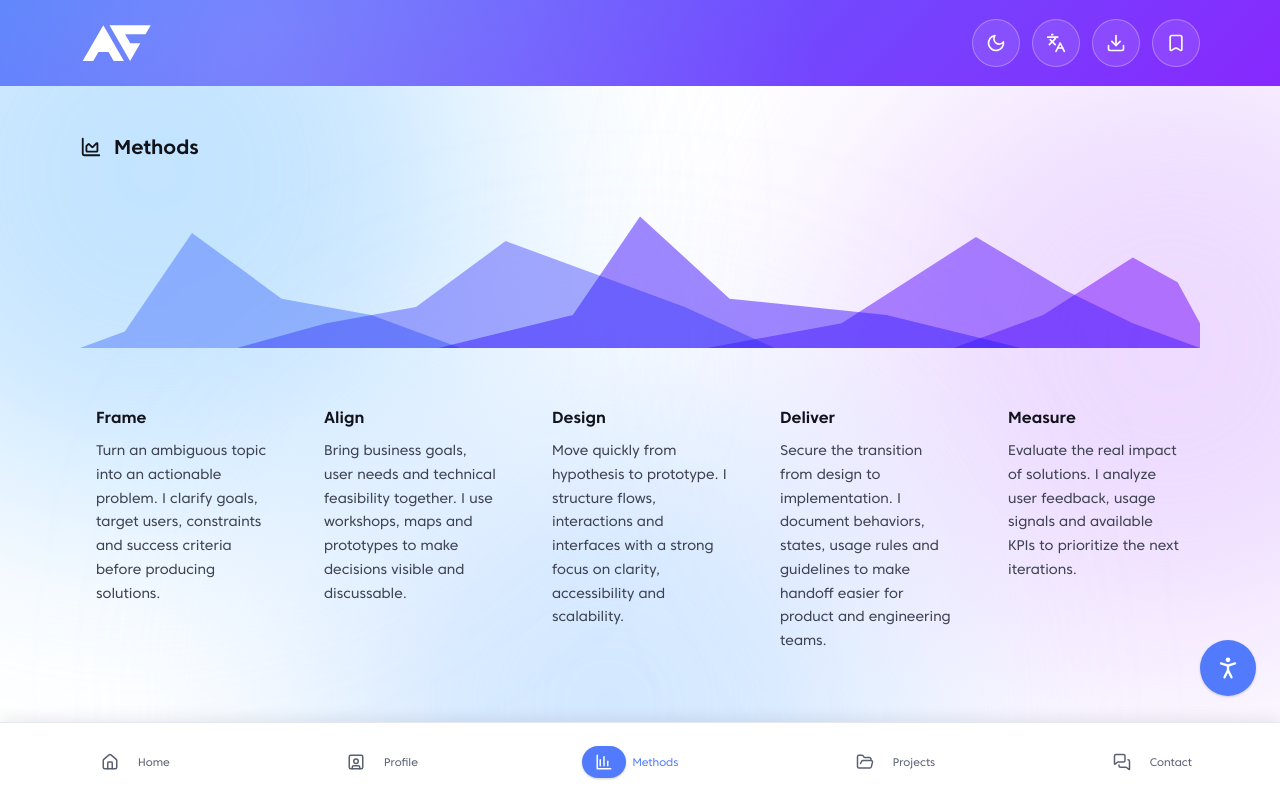
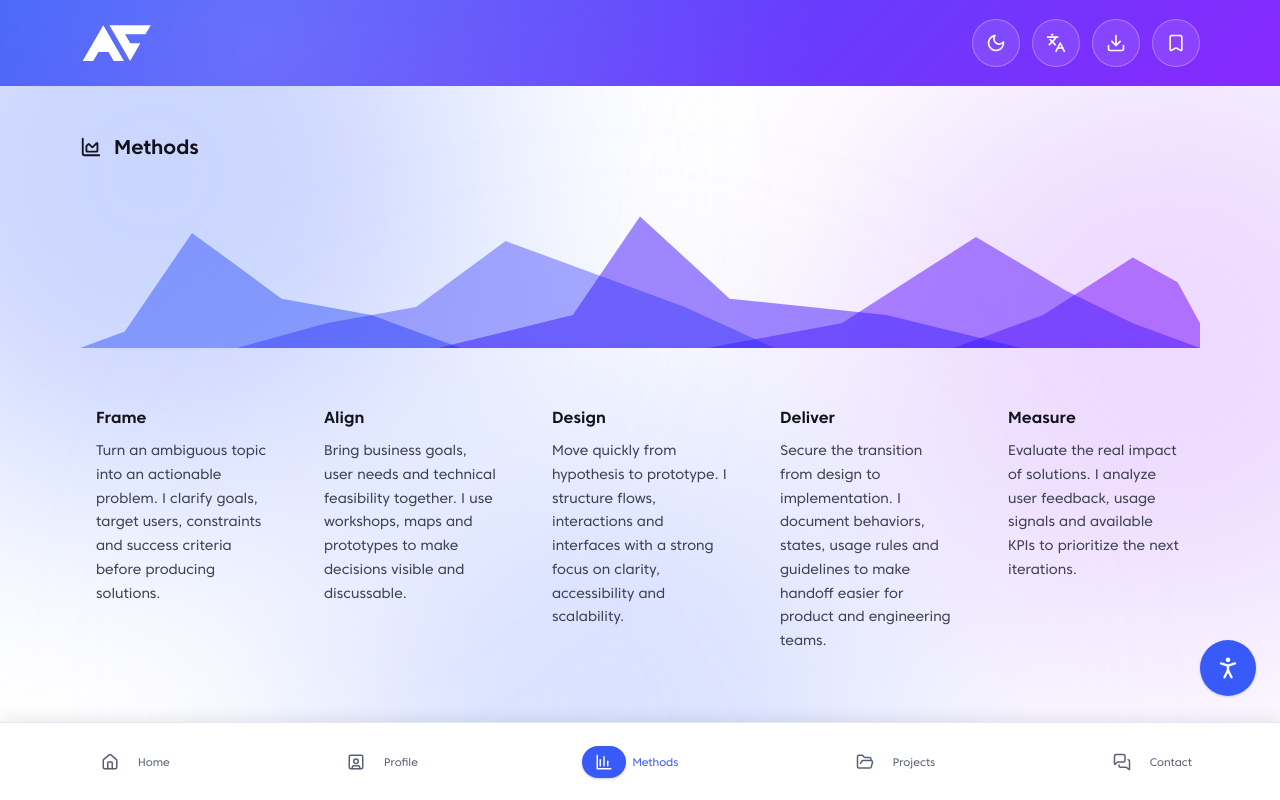
Before and after one commit to frederick-armando/react_portfolio, a React (Vite) app: page /methodes in a window 1280 px wide. Built offline with nearby package versions, Linux system fonts and the light colour scheme.

Commit message:
Update primary color system

```diff
--- a/index.html
+++ b/index.html
@@ -4,7 +4,7 @@
 <head>
   <meta charset="UTF-8" />
   <meta name="viewport" content="width=device-width, initial-scale=1.0" />
-  <meta name="theme-color" content="#517bfc" />
+  <meta name="theme-color" content="#385AF9" />
 
   <!-- Preload only the most used weight (500) -->
   <link rel="preload" href="/fonts/core-sans/core-sans-c-55-medium.woff2" as="font" type="font/woff2" crossorigin />
@@ -104,18 +104,24 @@
       --font-family: 'Core Sans C', 'Core Sans C Fallback', 'Segoe UI', sans-serif;
       --color-surface: #ffffff;
       --color-body: #3e4250;
-      --color-primary: #517bfc;
-      --color-primary-600: #3b50c4;
+      --color-primary: #385AF9;
+      --color-primary-600: #385AF9;
+      --color-primary-action: #385AF9;
+      --color-primary-action-text: #ffffff;
+      --color-focus: #385AF9;
       --header-height: 86px;
-      --gradient-start: #517bfc;
+      --gradient-start: #385AF9;
       --gradient-end: #8728fe;
     }
 
     [data-theme="dark"] {
       --color-surface: #14151f;
       --color-body: #b0b3c4;
-      --color-primary: #6d93ff;
-      --color-primary-600: #5a7de8;
+      --color-primary: #8DA2FF;
+      --color-primary-600: #A5B4FF;
+      --color-primary-action: #385AF9;
+      --color-primary-action-text: #ffffff;
+      --color-focus: #A5B4FF;
     }
 
     @media (max-width: 720px) {
@@ -180,7 +186,7 @@
         : (window.matchMedia && window.matchMedia('(prefers-color-scheme: dark)').matches ? 'dark' : 'light');
       document.documentElement.setAttribute('data-theme', theme);
       var meta = document.querySelector('meta[name="theme-color"]');
-      if (meta) meta.setAttribute('content', theme === 'dark' ? '#14151f' : '#517bfc');
+      if (meta) meta.setAttribute('content', theme === 'dark' ? '#14151f' : '#385AF9');
     })();
   </script>
   <script>
--- a/src/components/MethodsWave.jsx
+++ b/src/components/MethodsWave.jsx
@@ -3,7 +3,7 @@ export default function MethodsWave({ hoveredIndex, onHover }) {
     {
       // Recherches: Sharp and early
       d: "M0 180 L40 160 L100 40 L180 120 L260 140 L340 180 Z",
-      color: "#517bfc", opacity: 0.6
+      color: "#385AF9", opacity: 0.6
     },
     {
       // Analyses: More jagged
--- a/src/pages/ProjectCaseStudy.jsx
+++ b/src/pages/ProjectCaseStudy.jsx
@@ -117,7 +117,7 @@ const ExecutiveSummary = ({ content }) => {
     <section
       className="case-study-section case-study-section--summary"
       style={{
-        backgroundColor: 'rgba(109, 147, 255, 0.12)',
+        backgroundColor: 'color-mix(in srgb, var(--color-primary) 14%, transparent)',
         padding: '1.5rem',
         borderLeft: '4px solid var(--color-primary)',
         borderRadius: '0 28px 28px 0',
--- a/src/styles/Accessibility.css
+++ b/src/styles/Accessibility.css
@@ -205,9 +205,9 @@
 }
 
 .a11y-btn.active {
-  background-color: var(--color-primary, #007bff);
-  color: white;
-  border-color: var(--color-primary, #007bff);
+  background-color: var(--color-primary-action, var(--color-primary));
+  color: var(--color-primary-action-text, #fff);
+  border-color: var(--color-primary-action, var(--color-primary));
 }
 
 .a11y-btn-reset {
@@ -460,7 +460,7 @@ body.a11y-big-cursor .a11y-fab {
 /* Enhanced Focus */
 body.a11y-enhanced-focus *:focus,
 body.a11y-enhanced-focus *:focus-visible {
-  outline: 4px solid var(--color-primary, #007bff) !important;
+  outline: 4px solid var(--color-focus, var(--color-primary)) !important;
   outline-offset: 4px !important;
   box-shadow: none !important;
 }
--- a/src/styles/base.css
+++ b/src/styles/base.css
@@ -33,7 +33,7 @@ button {
 
 a:focus-visible,
 button:focus-visible {
-  outline: 2px solid var(--color-primary);
+  outline: 2px solid var(--color-focus, var(--color-primary));
   outline-offset: 2px;
 }
 
@@ -384,23 +384,23 @@ button:focus-visible {
   display: inline-flex;
   align-items: center;
   justify-content: center;
-  background: var(--color-primary);
-  color: #fff;
+  background: var(--color-primary-action, var(--color-primary));
+  color: var(--color-primary-action-text, #fff);
   font-size: 0.6875rem;
   font-weight: 700;
   line-height: 1;
   border: 1.5px solid #fff;
-  box-shadow: 0 4px 10px rgba(59, 91, 255, 0.18);
+  box-shadow: 0 4px 10px rgba(56, 90, 249, 0.18);
 }
 
 .btn--primary {
-  background: var(--color-primary);
-  color: #fff;
+  background: var(--color-primary-action, var(--color-primary));
+  color: var(--color-primary-action-text, #fff);
 }
 
 .btn--primary .btn__badge {
   background: #fff;
-  color: var(--color-primary);
+  color: var(--color-primary-action, var(--color-primary));
 }
 
 .btn--secondary {
@@ -688,7 +688,7 @@ button:focus-visible {
   right: 0;
   z-index: 12;
   height: 4px;
-  background: rgba(59, 91, 255, 0.12);
+  background: rgba(56, 90, 249, 0.12);
   pointer-events: none;
 }
 
@@ -815,8 +815,8 @@ button:focus-visible {
 .project-stage__card-link:focus-visible .project-stage__card {
   transform: translateY(-6px);
   box-shadow:
-    0 20px 32px rgba(59, 91, 255, 0.14),
-    0 10px 14px rgba(59, 91, 255, 0.08);
+    0 20px 32px rgba(56, 90, 249, 0.14),
+    0 10px 14px rgba(56, 90, 249, 0.08);
 }
 
 .project-stage__card-link:focus-visible {
@@ -824,7 +824,7 @@ button:focus-visible {
 }
 
 .project-stage__card-link:focus-visible .project-stage__card {
-  box-shadow: var(--focus-ring), 0 20px 32px rgba(59, 91, 255, 0.14);
+  box-shadow: var(--focus-ring), 0 20px 32px rgba(56, 90, 249, 0.14);
 }
 
 .project-artwork {
@@ -1013,7 +1013,7 @@ button:focus-visible {
   margin: 16px 16px 0;
   padding: 10px 0;
   border-radius: 12px;
-  background: var(--color-primary);
+  background: var(--color-primary-action, var(--color-primary));
   color: #ffffff;
   text-align: center;
   font-size: 0.6875rem;
@@ -1319,7 +1319,7 @@ button:focus-visible {
   height: 44px;
   margin: 20px 16px 0;
   border-radius: 14px;
-  background: var(--color-primary);
+  background: var(--color-primary-action, var(--color-primary));
 }
 
 .project-artwork__canvas--mobioos .project-monitor {
@@ -1788,7 +1788,7 @@ button:focus-visible {
   padding: 18px 16px;
   border-radius: 18px;
   background: #f4f7fd;
-  box-shadow: inset 0 0 0 1px rgba(59, 91, 255, 0.04);
+  box-shadow: inset 0 0 0 1px rgba(56, 90, 249, 0.04);
 }
 
 .case-study-metric svg {
@@ -2093,7 +2093,7 @@ button:focus-visible {
 }
 
 .contact-detail__line a:hover {
-  background: rgba(59, 91, 255, 0.08);
+  background: rgba(56, 90, 249, 0.08);
   transform: translateY(-1px);
 }
 
@@ -2104,7 +2104,7 @@ button:focus-visible {
 
 .contact-detail__line a:focus-visible {
   outline: none;
-  background: rgba(59, 91, 255, 0.12);
+  background: rgba(56, 90, 249, 0.12);
   box-shadow: var(--focus-ring);
 }
 
@@ -2115,7 +2115,7 @@ button:focus-visible {
 
 .contact-detail__line a:active {
   transform: translateY(0);
-  background: rgba(59, 91, 255, 0.16);
+  background: rgba(56, 90, 249, 0.16);
 }
 
 .contact-detail__line a:active::after {
@@ -2231,14 +2231,14 @@ button:focus-visible {
 }
 
 .nav-item--active .nav-item__icon {
-  background: var(--color-primary);
+  background: var(--color-primary-action, var(--color-primary));
   color: #fff;
   box-shadow: var(--elevation-2);
 }
 
 .nav-item--active .nav-item__badge {
-  background: var(--color-primary);
-  box-shadow: 0 4px 10px rgba(59, 91, 255, 0.18);
+  background: var(--color-primary-action, var(--color-primary));
+  box-shadow: 0 4px 10px rgba(56, 90, 249, 0.18);
 }
 
 .nav-item:hover {
@@ -2248,7 +2248,7 @@ button:focus-visible {
 
 .nav-item:hover .nav-item__icon {
   color: var(--color-primary);
-  background: rgba(59, 91, 255, 0.12);
+  background: rgba(56, 90, 249, 0.12);
   box-shadow: var(--elevation-1);
 }
 
@@ -2258,8 +2258,8 @@ button:focus-visible {
 }
 
 .nav-item:hover .nav-item__badge {
-  background: var(--color-primary);
-  box-shadow: 0 4px 10px rgba(59, 91, 255, 0.18);
+  background: var(--color-primary-action, var(--color-primary));
+  box-shadow: 0 4px 10px rgba(56, 90, 249, 0.18);
 }
 
 .nav-item:hover .nav-item__icon::after {
@@ -2274,7 +2274,7 @@ button:focus-visible {
 
 .nav-item:focus-visible .nav-item__icon {
   color: var(--color-primary);
-  background: rgba(59, 91, 255, 0.14);
+  background: rgba(56, 90, 249, 0.14);
   box-shadow: var(--focus-ring), var(--elevation-1);
 }
 
@@ -2301,13 +2301,13 @@ button:focus-visible {
 }
 
 .nav-item--active:hover .nav-item__icon {
-  background: var(--color-primary);
+  background: var(--color-primary-action, var(--color-primary));
   color: #ffffff;
   box-shadow: var(--elevation-3);
 }
 
 .nav-item--active:focus-visible .nav-item__icon {
-  background: var(--color-primary);
+  background: var(--color-primary-action, var(--color-primary));
   color: #ffffff;
   box-shadow: var(--focus-ring), var(--elevation-3);
 }
@@ -2908,7 +2908,7 @@ button:focus-visible {
 }
 
 [data-theme="dark"] .btn--secondary .btn__badge {
-  border-color: rgba(109, 147, 255, 0.12);
+  border-color: rgba(141, 162, 255, 0.12);
 }
 
 /* Methods wave: keep original colors by switching off multiply blend */
@@ -2927,27 +2927,27 @@ button:focus-visible {
 }
 
 [data-theme="dark"] .nav-item:hover .nav-item__icon {
-  background: rgba(109, 147, 255, 0.14);
+  background: rgba(141, 162, 255, 0.14);
 }
 
 [data-theme="dark"] .nav-item:focus-visible .nav-item__icon {
-  background: rgba(109, 147, 255, 0.18);
+  background: rgba(165, 180, 255, 0.18);
 }
 
 [data-theme="dark"] .nav-item--active .nav-item__icon {
-  background: var(--color-primary);
+  background: var(--color-primary-action, #385AF9);
   color: #fff;
 }
 
 [data-theme="dark"] .nav-item--active .nav-item__badge,
 [data-theme="dark"] .nav-item--active:hover .nav-item__badge {
-  background: var(--color-primary);
+  background: var(--color-primary-action, #385AF9);
   color: #fff;
   border-color: #1a1b28;
 }
 
 [data-theme="dark"] .nav-item--active:hover .nav-item__icon {
-  background: var(--color-primary);
+  background: var(--color-primary-action, #385AF9);
   color: #fff;
 }
 
@@ -2965,8 +2965,8 @@ button:focus-visible {
 }
 
 [data-theme="dark"] .case-study-metric {
-  background: rgba(109, 147, 255, 0.06);
-  box-shadow: inset 0 0 0 1px rgba(109, 147, 255, 0.08);
+  background: rgba(141, 162, 255, 0.06);
+  box-shadow: inset 0 0 0 1px rgba(141, 162, 255, 0.08);
 }
 
 [data-theme="dark"] .case-study-process {
@@ -3010,7 +3010,7 @@ button:focus-visible {
 
 /* Methods card */
 [data-theme="dark"] .methods-card:hover {
-  background: rgba(109, 147, 255, 0.08);
+  background: rgba(141, 162, 255, 0.08);
 }
 
 /* Project stage card */
@@ -3052,15 +3052,15 @@ button:focus-visible {
 
 /* Contact page */
 [data-theme="dark"] .contact-detail__line a:hover {
-  background: rgba(109, 147, 255, 0.12);
+  background: rgba(141, 162, 255, 0.12);
 }
 
 [data-theme="dark"] .contact-detail__line a:focus-visible {
-  background: rgba(109, 147, 255, 0.16);
+  background: rgba(141, 162, 255, 0.16);
 }
 
 [data-theme="dark"] .contact-detail__line a:active {
-  background: rgba(109, 147, 255, 0.2);
+  background: rgba(141, 162, 255, 0.2);
 }
 
 /* Tooltips */
@@ -3087,7 +3087,7 @@ button:focus-visible {
 }
 
 [data-theme="dark"] .project-phone__analysis {
-  background: rgba(109, 147, 255, 0.08);
+  background: rgba(141, 162, 255, 0.08);
 }
 
 [data-theme="dark"] .project-phone__analysis span {
@@ -3096,7 +3096,7 @@ button:focus-visible {
 
 /* Autoplay progress bar */
 [data-theme="dark"] .project-autoplay-progress {
-  background: rgba(109, 147, 255, 0.08);
+  background: rgba(141, 162, 255, 0.08);
 }
 
 /* Theme toggle animation (only if user hasn't disabled motion) */
--- a/src/styles/pages.css
+++ b/src/styles/pages.css
@@ -561,7 +561,7 @@
   right: 0;
   z-index: 12;
   height: 4px;
-  background: rgba(59, 91, 255, 0.12);
+  background: rgba(56, 90, 249, 0.12);
   pointer-events: none;
 }
 
@@ -688,8 +688,8 @@
 .project-stage__card-link:focus-visible .project-stage__card {
   transform: translateY(-6px);
   box-shadow:
-    0 20px 32px rgba(59, 91, 255, 0.14),
-    0 10px 14px rgba(59, 91, 255, 0.08);
+    0 20px 32px rgba(56, 90, 249, 0.14),
+    0 10px 14px rgba(56, 90, 249, 0.08);
 }
 
 .project-stage__card-link:focus-visible {
@@ -697,7 +697,7 @@
 }
 
 .project-stage__card-link:focus-visible .project-stage__card {
-  box-shadow: var(--focus-ring), 0 20px 32px rgba(59, 91, 255, 0.14);
+  box-shadow: var(--focus-ring), 0 20px 32px rgba(56, 90, 249, 0.14);
 }
 
 .project-artwork {
@@ -1097,7 +1097,7 @@
   padding: 18px 16px;
   border-radius: 18px;
   background: #f4f7fd;
-  box-shadow: inset 0 0 0 1px rgba(59, 91, 255, 0.04);
+  box-shadow: inset 0 0 0 1px rgba(56, 90, 249, 0.04);
 }
 
 .case-study-metric svg {
@@ -1564,7 +1564,7 @@
 }
 
 .contact-detail__line a:hover {
-  background: rgba(59, 91, 255, 0.08);
+  background: rgba(56, 90, 249, 0.08);
   transform: translateY(-1px);
 }
 
@@ -1575,7 +1575,7 @@
 
 .contact-detail__line a:focus-visible {
   outline: none;
-  background: rgba(59, 91, 255, 0.12);
+  background: rgba(56, 90, 249, 0.12);
   box-shadow: var(--focus-ring);
 }
 
@@ -1586,7 +1586,7 @@
 
 .contact-detail__line a:active {
   transform: translateY(0);
-  background: rgba(59, 91, 255, 0.16);
+  background: rgba(56, 90, 249, 0.16);
 }
 
 .contact-detail__line a:active::after {
@@ -1982,8 +1982,8 @@
 }
 
 [data-theme="dark"] .case-study-metric {
-  background: rgba(109, 147, 255, 0.06);
-  box-shadow: inset 0 0 0 1px rgba(109, 147, 255, 0.08);
+  background: rgba(141, 162, 255, 0.06);
+  box-shadow: inset 0 0 0 1px rgba(141, 162, 255, 0.08);
 }
 
 [data-theme="dark"] .case-study-process {
@@ -2017,7 +2017,7 @@
 
 /* Methods card */
 [data-theme="dark"] .methods-card:hover {
-  background: rgba(109, 147, 255, 0.08);
+  background: rgba(141, 162, 255, 0.08);
 }
 
 /* Project stage card */
@@ -2032,15 +2032,15 @@
 
 /* Contact page */
 [data-theme="dark"] .contact-detail__line a:hover {
-  background: rgba(109, 147, 255, 0.12);
+  background: rgba(141, 162, 255, 0.12);
 }
 
 [data-theme="dark"] .contact-detail__line a:focus-visible {
-  background: rgba(109, 147, 255, 0.16);
+  background: rgba(141, 162, 255, 0.16);
 }
 
 [data-theme="dark"] .contact-detail__line a:active {
-  background: rgba(109, 147, 255, 0.2);
+  background: rgba(141, 162, 255, 0.2);
 }
 
 
@@ -2048,7 +2048,7 @@
 
 /* Autoplay progress bar */
 [data-theme="dark"] .project-autoplay-progress {
-  background: rgba(109, 147, 255, 0.08);
+  background: rgba(141, 162, 255, 0.08);
 }
 
 .case-study-image--full {
--- a/src/styles/shell-home.css
+++ b/src/styles/shell-home.css
@@ -31,7 +31,7 @@ button {
 
 a:focus-visible,
 button:focus-visible {
-  outline: 2px solid var(--color-primary);
+  outline: 2px solid var(--color-focus, var(--color-primary));
   outline-offset: 2px;
 }
 
@@ -500,23 +500,23 @@ button:focus-visible {
   display: inline-flex;
   align-items: center;
   justify-content: center;
-  background: var(--color-primary);
-  color: #fff;
+  background: var(--color-primary-action, var(--color-primary));
+  color: var(--color-primary-action-text, #fff);
   font-size: 0.6875rem;
   font-weight: 700;
   line-height: 1;
   border: 1.5px solid #fff;
-  box-shadow: 0 4px 10px rgba(59, 91, 255, 0.18);
+  box-shadow: 0 4px 10px rgba(56, 90, 249, 0.18);
 }
 
 .btn--primary {
-  background: var(--color-primary);
-  color: #fff;
+  background: var(--color-primary-action, var(--color-primary));
+  color: var(--color-primary-action-text, #fff);
 }
 
 .btn--primary .btn__badge {
   background: #fff;
-  color: var(--color-primary);
+  color: var(--color-primary-action, var(--color-primary));
 }
 
 .btn--secondary {
@@ -658,14 +658,14 @@ button:focus-visible {
 }
 
 .nav-item--active .nav-item__icon {
-  background: var(--color-primary);
+  background: var(--color-primary-action, var(--color-primary));
   color: #fff;
   box-shadow: var(--elevation-1);
 }
 
 .nav-item--active .nav-item__badge {
-  background: var(--color-primary);
-  box-shadow: 0 4px 10px rgba(59, 91, 255, 0.18);
+  background: var(--color-primary-action, var(--color-primary));
+  box-shadow: 0 4px 10px rgba(56, 90, 249, 0.18);
 }
 
 .nav-item:hover {
@@ -675,7 +675,7 @@ button:focus-visible {
 
 .nav-item:hover .nav-item__icon {
   color: var(--color-primary);
-  background: rgba(59, 91, 255, 0.12);
+  background: rgba(56, 90, 249, 0.12);
   box-shadow: var(--elevation-1);
 }
 
@@ -685,8 +685,8 @@ button:focus-visible {
 }
 
 .nav-item:hover .nav-item__badge {
-  background: var(--color-primary);
-  box-shadow: 0 4px 10px rgba(59, 91, 255, 0.18);
+  background: var(--color-primary-action, var(--color-primary));
+  box-shadow: 0 4px 10px rgba(56, 90, 249, 0.18);
 }
 
 .nav-item:hover .nav-item__icon::after {
@@ -701,7 +701,7 @@ button:focus-visible {
 
 .nav-item:focus-visible .nav-item__icon {
   color: var(--color-primary);
-  background: rgba(59, 91, 255, 0.14);
+  background: rgba(56, 90, 249, 0.14);
   box-shadow: var(--focus-ring), var(--elevation-1);
 }
 
@@ -728,13 +728,13 @@ button:focus-visible {
 }
 
 .nav-item--active:hover .nav-item__icon {
-  background: var(--color-primary);
+  background: var(--color-primary-action, var(--color-primary));
   color: #ffffff;
   box-shadow: var(--elevation-1);
 }
 
 .nav-item--active:focus-visible .nav-item__icon {
-  background: var(--color-primary);
+  background: var(--color-primary-action, var(--color-primary));
   color: #ffffff;
   box-shadow: var(--focus-ring), var(--elevation-1);
 }
@@ -876,7 +876,7 @@ button:focus-visible {
 }
 
 [data-theme="dark"] .btn--secondary .btn__badge {
-  border-color: rgba(109, 147, 255, 0.12);
+  border-color: rgba(141, 162, 255, 0.14);
 }
 
 /* Bottom nav */
@@ -890,27 +890,27 @@ button:focus-visible {
 }
 
 [data-theme="dark"] .nav-item:hover .nav-item__icon {
-  background: rgba(109, 147, 255, 0.14);
+  background: rgba(141, 162, 255, 0.14);
 }
 
 [data-theme="dark"] .nav-item:focus-visible .nav-item__icon {
-  background: rgba(109, 147, 255, 0.18);
+  background: rgba(165, 180, 255, 0.18);
 }
 
 [data-theme="dark"] .nav-item--active .nav-item__icon {
-  background: var(--color-primary);
+  background: var(--color-primary-action, #385AF9);
   color: #fff;
 }
 
 [data-theme="dark"] .nav-item--active .nav-item__badge,
 [data-theme="dark"] .nav-item--active:hover .nav-item__badge {
-  background: var(--color-primary);
+  background: var(--color-primary-action, #385AF9);
   color: #fff;
   border-color: #1a1b28;
 }
 
 [data-theme="dark"] .nav-item--active:hover .nav-item__icon {
-  background: var(--color-primary);
+  background: var(--color-primary-action, #385AF9);
   color: #fff;
   box-shadow: var(--elevation-1);
 }
--- a/src/styles/tokens.css
+++ b/src/styles/tokens.css
@@ -69,27 +69,30 @@
   --color-muted: #7a8192;
   --color-nav-muted: #596071;
   --color-icon-muted: #596071;
-  --color-primary: #517bfc;
-  --color-primary-600: #3b50c4;
-  --color-primary-100: #eef2ff;
+  --color-primary: #385AF9;
+  --color-primary-600: #385AF9;
+  --color-primary-action: #385AF9;
+  --color-primary-action-text: #ffffff;
+  --color-primary-100: rgba(56, 90, 249, 0.1);
+  --color-focus: #385AF9;
   --color-purple-100: #ede9ff;
   --color-purple-500: #6f5cff;
   --color-border: #e6e8ef;
   --color-surface: #ffffff;
   --mesh-bg: #ffffff;
-  --mesh-blob-1: #8fc8ff;
+  --mesh-blob-1: #9aadff;
   --mesh-blob-2: #d9b8ff;
-  --mesh-blob-3: #abcfff;
+  --mesh-blob-3: #b7c4ff;
   --mesh-blob-opacity: 0.5;
   --mesh-blob-saturation: 1.14;
   --color-shadow: rgba(16, 24, 40, 0.08);
   --color-state-dark: rgba(18, 19, 26, 0.12);
   --color-state-light: rgba(255, 255, 255, 0.22);
 
-  --gradient-start: #517bfc;
+  --gradient-start: #385AF9;
   --gradient-end: #8728fe;
 
-  --wave-1: #7d96ff;
+  --wave-1: #6f86ff;
   --wave-2: #7c89ff;
   --wave-3: #8278ff;
   --wave-4: #8765ff;
@@ -135,7 +138,7 @@
   --elevation-4:
     0 18px 30px rgba(18, 19, 26, 0.18),
     0 10px 12px rgba(18, 19, 26, 0.12);
-  --focus-ring: 0 0 0 3px rgba(81, 123, 252, 0.22);
+  --focus-ring: 0 0 0 3px rgba(56, 90, 249, 0.28);
 }
 
 @media (max-width: 720px) {
@@ -152,9 +155,12 @@
   --color-muted: #7c809a;
   --color-nav-muted: #a1a6c0;
   --color-icon-muted: #7c809a;
-  --color-primary: #6d93ff;
-  --color-primary-600: #5a7de8;
-  --color-primary-100: rgba(109, 147, 255, 0.12);
+  --color-primary: #8DA2FF;
+  --color-primary-600: #A5B4FF;
+  --color-primary-action: #385AF9;
+  --color-primary-action-text: #ffffff;
+  --color-primary-100: rgba(141, 162, 255, 0.14);
+  --color-focus: #A5B4FF;
   --color-purple-100: rgba(111, 92, 255, 0.12);
   --color-purple-500: #8a7aff;
   --color-border: rgba(255, 255, 255, 0.08);
@@ -169,10 +175,10 @@
   --color-state-dark: rgba(255, 255, 255, 0.08);
   --color-state-light: rgba(255, 255, 255, 0.12);
 
-  --gradient-start: #4a6fe0;
+  --gradient-start: #385AF9;
   --gradient-end: #7322d6;
 
-  --wave-1: #5a72cc;
+  --wave-1: #8DA2FF;
   --wave-2: #5c64cc;
   --wave-3: #6258cc;
   --wave-4: #6a4dcc;
@@ -190,7 +196,7 @@
   --elevation-4:
     0 18px 30px rgba(0, 0, 0, 0.52),
     0 10px 12px rgba(0, 0, 0, 0.34);
-  --focus-ring: 0 0 0 3px rgba(109, 147, 255, 0.35);
+  --focus-ring: 0 0 0 3px rgba(165, 180, 255, 0.42);
 }
 
 /* No-JS fallback: respect system preference */
@@ -201,9 +207,12 @@
     --color-muted: #7c809a;
     --color-nav-muted: #a1a6c0;
     --color-icon-muted: #7c809a;
-    --color-primary: #6d93ff;
-    --color-primary-600: #5a7de8;
-    --color-primary-100: rgba(109, 147, 255, 0.12);
+    --color-primary: #8DA2FF;
+    --color-primary-600: #A5B4FF;
+    --color-primary-action: #385AF9;
+    --color-primary-action-text: #ffffff;
+    --color-primary-100: rgba(141, 162, 255, 0.14);
+    --color-focus: #A5B4FF;
     --color-purple-100: rgba(111, 92, 255, 0.12);
     --color-purple-500: #8a7aff;
     --color-border: rgba(255, 255, 255, 0.08);
@@ -217,9 +226,9 @@
     --color-shadow: rgba(0, 0, 0, 0.32);
     --color-state-dark: rgba(255, 255, 255, 0.08);
     --color-state-light: rgba(255, 255, 255, 0.12);
-    --gradient-start: #4a6fe0;
+    --gradient-start: #385AF9;
     --gradient-end: #7322d6;
-    --wave-1: #5a72cc;
+    --wave-1: #8DA2FF;
     --wave-2: #5c64cc;
     --wave-3: #6258cc;
     --wave-4: #6a4dcc;
@@ -236,6 +245,6 @@
     --elevation-4:
       0 18px 30px rgba(0, 0, 0, 0.52),
       0 10px 12px rgba(0, 0, 0, 0.34);
-    --focus-ring: 0 0 0 3px rgba(109, 147, 255, 0.35);
+    --focus-ring: 0 0 0 3px rgba(165, 180, 255, 0.42);
   }
 }
--- a/src/theme/ThemeContext.jsx
+++ b/src/theme/ThemeContext.jsx
@@ -24,7 +24,7 @@ function applyTheme(theme) {
   document.documentElement.setAttribute('data-theme', theme);
   const meta = document.querySelector('meta[name="theme-color"]');
   if (meta) {
-    meta.setAttribute('content', theme === 'dark' ? '#14151f' : '#517bfc');
+    meta.setAttribute('content', theme === 'dark' ? '#14151f' : '#385AF9');
   }
   window.dispatchEvent(new CustomEvent('theme:changed', { detail: { theme } }));
 }
```
